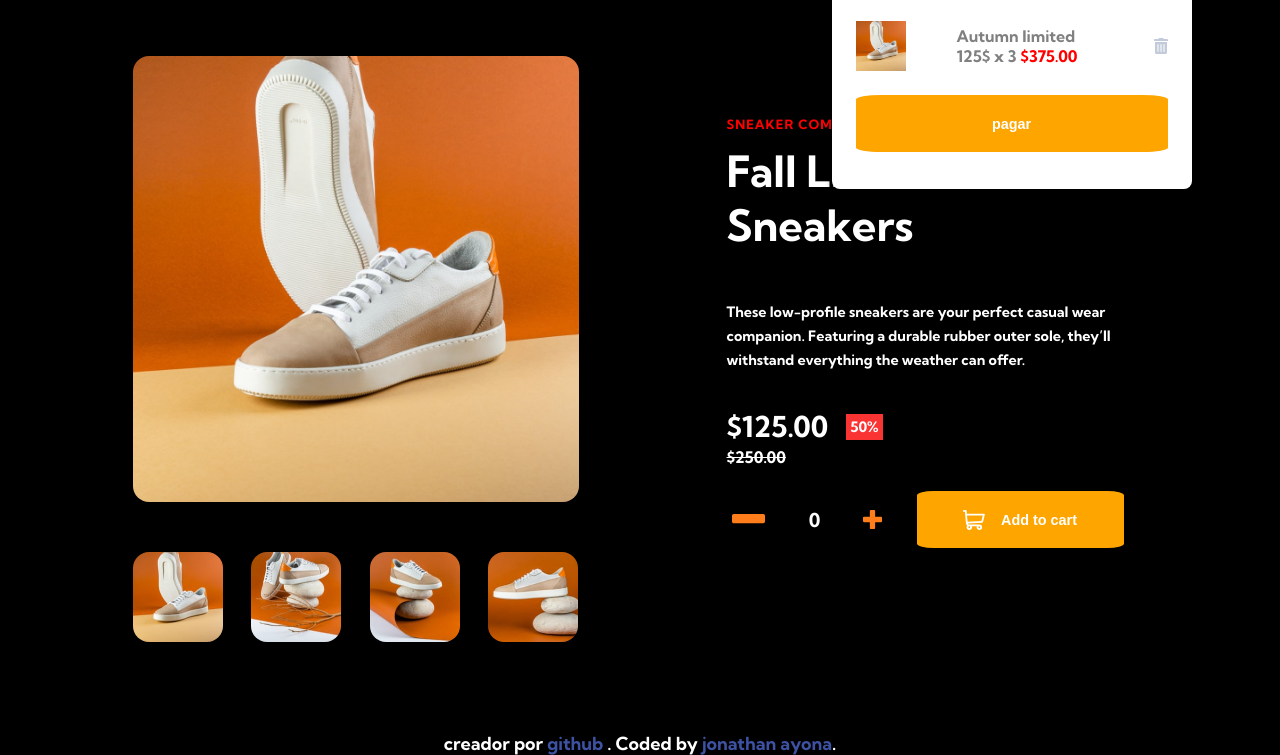
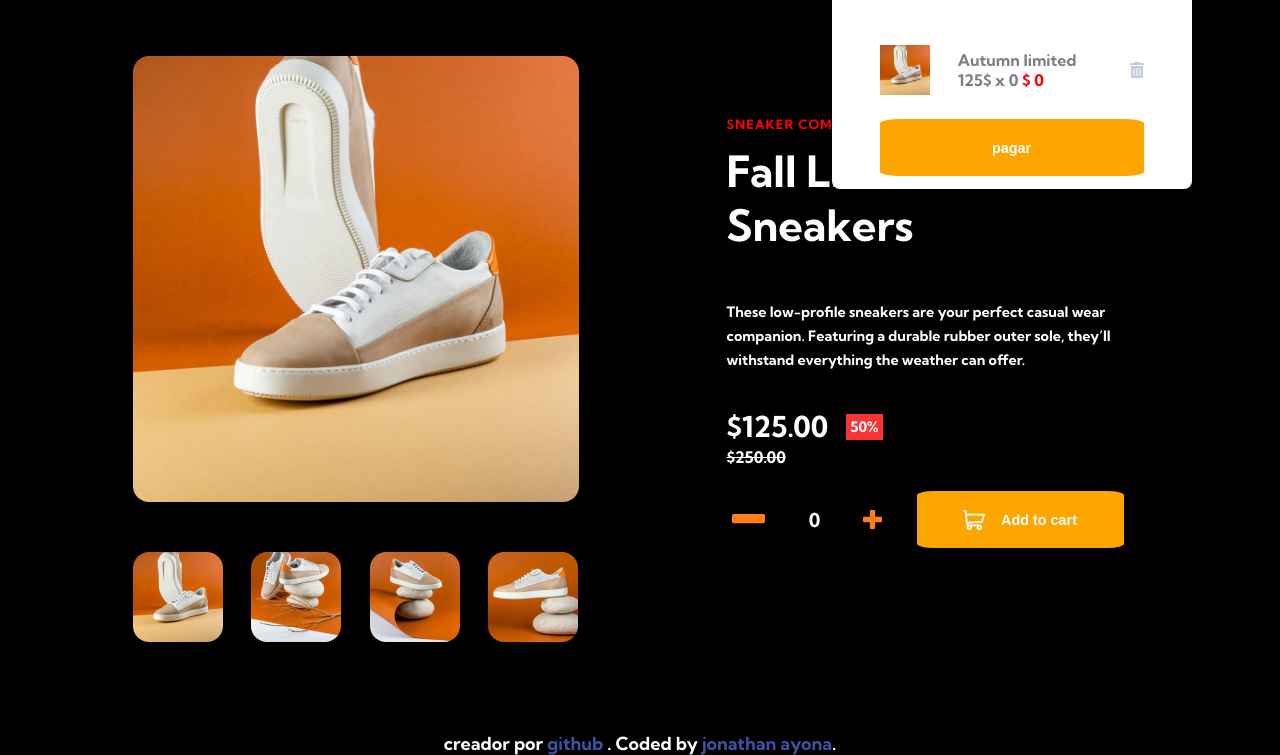
Before and after one commit to jjas420/Ecomerce-I, a website: page index.html in a window 1280 px wide. Both pictures are taken after a click on the element 1031 px from the left and 85 px from the top of the page. Shown: the part 176-931 px from the top of the page. Drawn offline with Linux system fonts and the light colour scheme; a web font is replaced by a local one.

Commit message:
13/12/20222

```diff
--- a/js/main.js
+++ b/js/main.js
@@ -1,6 +1,8 @@
 let minusBtn= document.querySelector('.input__minus');
 let plusBtn=document.querySelector('.input__plus');
 let userImput=document.querySelector('.input__number');
+const deleteBtn=document.querySelector('.cart-modal__delete');
+const producContainert=document.querySelector('.cart-modal__total');
 
 let userImputNumber=0;
 
@@ -24,27 +26,81 @@ minusBtn.addEventListener("click",()=>{
 const addtoCart=document.querySelector('.details__button');
 let cartNotificacion=document.querySelector('.header__cart--notificacion');
 
+
+let lastValue= parseInt(cartNotificacion.innerText);
 addtoCart.addEventListener("click",()=>{
-    let lastValue= parseInt(cartNotificacion.innerText);
 
     lastValue= lastValue+userImputNumber;
 
     cartNotificacion.innerHTML=lastValue;
 
-    if ( parseInt(cartNotificacion.innerText) > 0){
+
+
     cartNotificacion.style.display='block';
+    draw();
+    /*if ( parseInt(cartNotificacion.innerText) > 0){
 
-    console.log(cartNotificacion);
+
+
+        console.log(cartNotificacion);
     }else{
 
         cartNotificacion.style.display='none';
-    }
+
+    }*/
 });
 
 //mostrar el modal del carrito
 const cartIconBtn= document.querySelector('.header__cart');
 const cartModal= document.querySelector('.cart-modal');
 cartIconBtn.addEventListener('click',()=>{
-    cartModal.style.display='block';
+    //cartModal.style.display='block';
+    cartModal.classList.toggle('show');
+
+        draw();
+
+
+
+
 
 });
+
+//borrar el contenido del carrito
+
+
+function draw(){
+    //producContainert.innerHTML='<p class="cart_empty"> no esta vacio</p>';
+
+        producContainert.innerHTML=`
+        <div class="cart-modal__total" >
+        <div class="cart-modal__datails-container">
+        <img src="./images/image-product-1-thumbnail.jpg" alt="cart-modal__datails-container" class="image-cart-modal">
+            <div>
+            <p class="cart-modal-product"> Autumn limited</p>
+            <p class="cart-modal__price"> 125$ x 3 <span class="as">$375.00</span> </p>
+
+            </div>
+            <img class="cart-modal__delete" src="./images/icon-delete.svg"  alt=" icon-delete">
+            </div>
+            <button class="cart-checkout">  pagar</button></div>
+            `
+
+
+        carro_vacio();
+        let priceModal= document.querySelector('.cart-modal__price')
+        priceModal.innerHTML='125$ x  '+lastValue+ '<span class="as">  $ '+ 125*lastValue+'</span>'
+
+
+
+}
+
+function carro_vacio(){
+
+    const deleteProductBtn = document.querySelector('.cart-modal__delete');
+    deleteProductBtn.addEventListener('click', ()=>{
+        producContainert.innerHTML = '<p class="cart_emptyy">Your cart is empty</p>';
+        lastValue = 0;
+        cartNotificacion.innerText = lastValue;
+    });
+
+}
--- a/sass/scss.scss
+++ b/sass/scss.scss
@@ -39,3 +39,14 @@ a:hover {
     color: red;
     box-shadow: rgb(38, 57, 77) 0px 20px 30px -10px;
   }
+
+.show{
+    display: block;
+};
+
+.cart_empty{
+    font-weight: 700;
+    border: solid 3px red;
+    text-align: center;
+    margin-top: 30px;
+}
```
Also changed, not shown: css/main.css, 1 other file.
